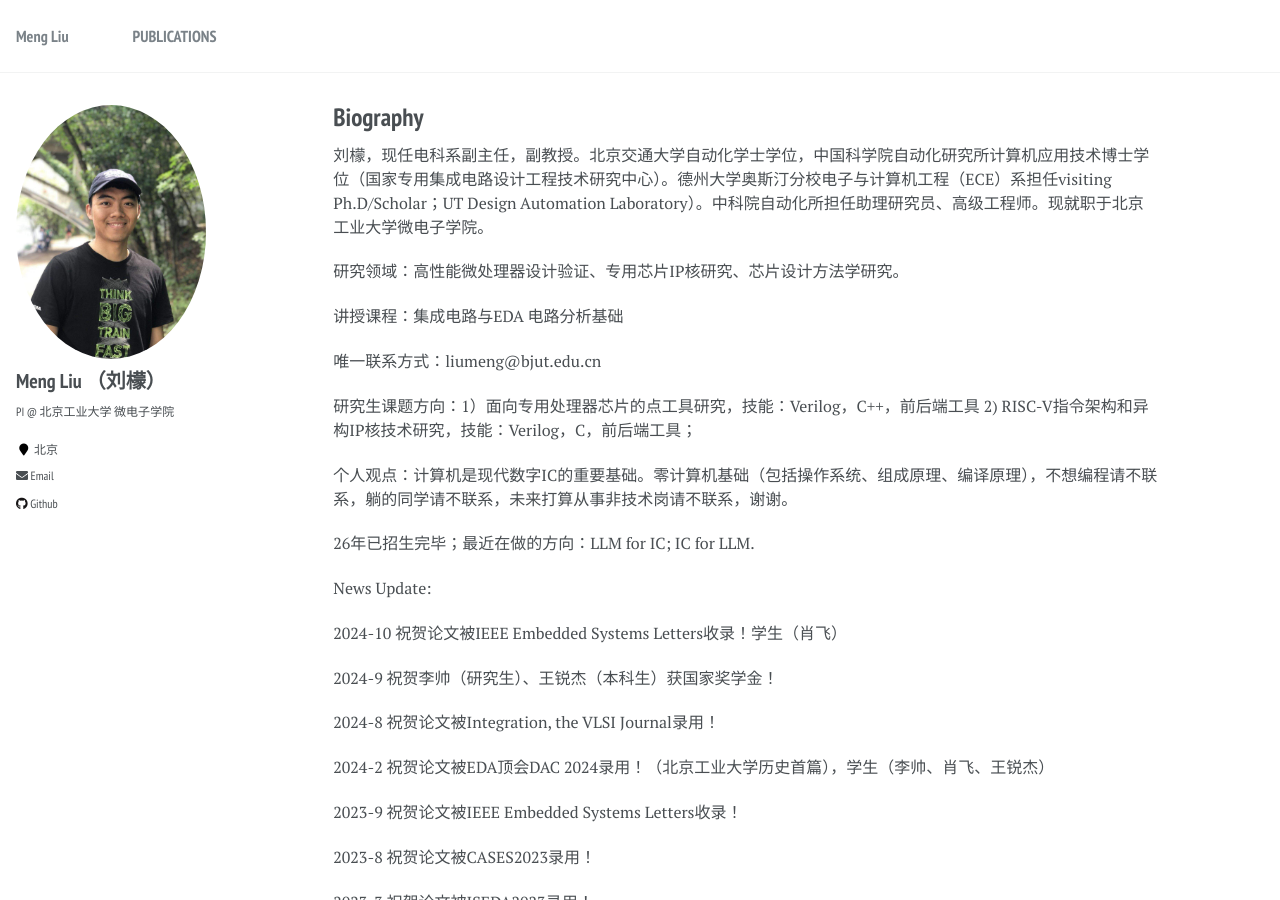
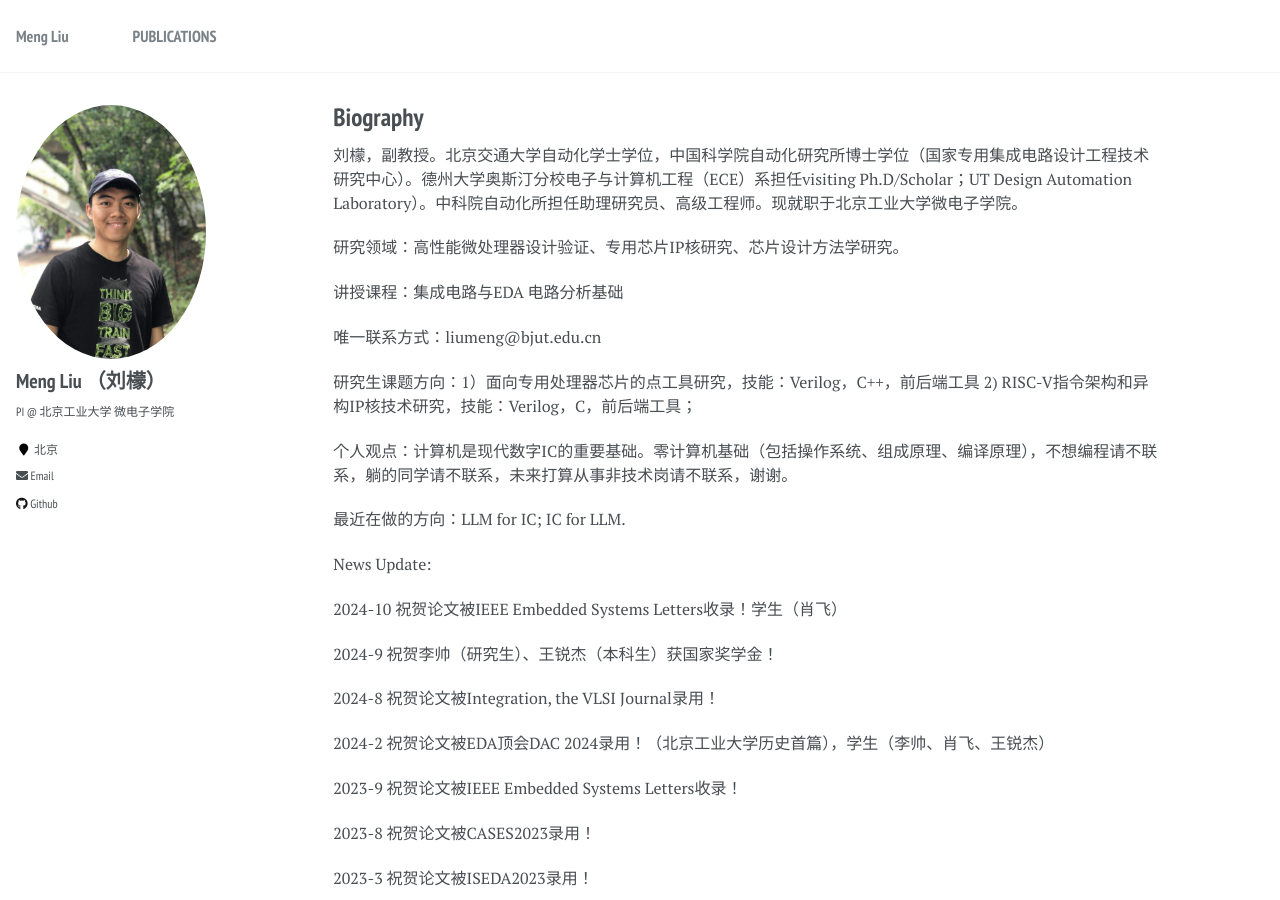
Before and after one commit to liumengbjut/liumengbjut.github.io, a Jekyll site: the page built from _pages/about.md, in a window 1280 px wide and 900 px high. Built offline with Jekyll 4.4.1, drawn with Linux system fonts in a browser that asks for light colours.

Commit message:
Simplify author bio in about.md
Removed redundant information about the author's position and education while maintaining essential details.

```diff
--- a/_pages/about.md
+++ b/_pages/about.md
@@ -10,7 +10,7 @@ redirect_from:
 
 
 
-刘檬，现任电科系副主任，副教授。北京交通大学自动化学士学位，中国科学院自动化研究所计算机应用技术博士学位（国家专用集成电路设计工程技术研究中心）。德州大学奥斯汀分校电子与计算机工程（ECE）系担任visiting Ph.D/Scholar；UT Design Automation Laboratory）。中科院自动化所担任助理研究员、高级工程师。现就职于北京工业大学微电子学院。
+刘檬，副教授。北京交通大学自动化学士学位，中国科学院自动化研究所博士学位（国家专用集成电路设计工程技术研究中心）。德州大学奥斯汀分校电子与计算机工程（ECE）系担任visiting Ph.D/Scholar；UT Design Automation Laboratory）。中科院自动化所担任助理研究员、高级工程师。现就职于北京工业大学微电子学院。
 
 研究领域：高性能微处理器设计验证、专用芯片IP核研究、芯片设计方法学研究。
 
@@ -23,7 +23,7 @@ redirect_from:
 
 个人观点：计算机是现代数字IC的重要基础。零计算机基础（包括操作系统、组成原理、编译原理），不想编程请不联系，躺的同学请不联系，未来打算从事非技术岗请不联系，谢谢。
 
-26年已招生完毕；最近在做的方向：LLM for IC; IC for LLM.
+最近在做的方向：LLM for IC; IC for LLM.
 
 News Update:
 
```
